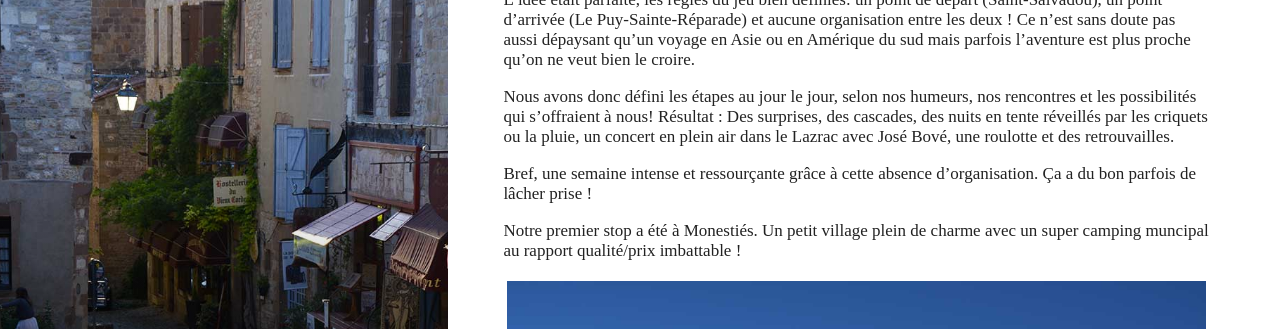
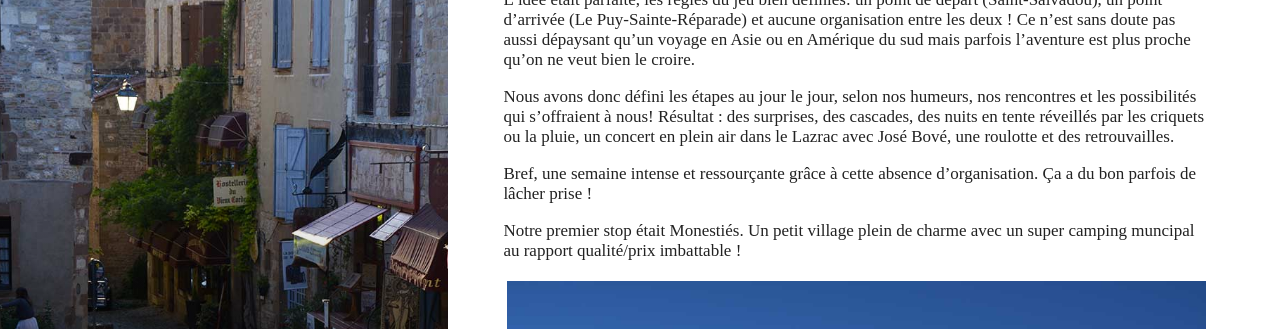
Before and after one commit to FlorentD/cairatuverras.github.io, a Jekyll site: the page built from _posts/2017-09-10-ete-sud.md, in a window 1280 px wide and 900 px high, scrolled down 815 px. Shown: the part 173-502 px from the top of the window. Built offline with Jekyll 4.4.1, drawn with Linux system fonts in a browser that asks for light colours; comment, search, counter and statistics services are not loaded; some of the changed text lies outside the part shown.

Commit message:
Update 2017-09-10-ete-sud.md

```diff
--- a/_posts/2017-09-10-ete-sud.md
+++ b/_posts/2017-09-10-ete-sud.md
@@ -15,11 +15,11 @@ Il a suffit d'un anniversaire dans l'Averyon mi-août et d'un mariage à Aix-en-
 
 L'idée était parfaite, les règles du jeu bien définies: un point de départ (Saint-Salvadou), un point d'arrivée (Le Puy-Sainte-Réparade) et aucune organisation entre les deux ! Ce n'est sans doute pas aussi dépaysant qu'un voyage en Asie ou en  Amérique du sud mais parfois l'aventure est plus proche qu'on ne veut bien le croire.
 
-Nous avons donc défini les étapes au jour le jour, selon nos humeurs, nos rencontres et les possibilités qui s'offraient à nous! Résultat : Des surprises, des cascades, des nuits en tente réveillés par les criquets ou la pluie, un concert en plein air dans le Lazrac avec José Bové, une roulotte et des retrouvailles.
+Nous avons donc défini les étapes au jour le jour, selon nos humeurs, nos rencontres et les possibilités qui s'offraient à nous! Résultat : des surprises, des cascades, des nuits en tente réveillés par les criquets ou la pluie, un concert en plein air dans le Lazrac avec José Bové, une roulotte et des retrouvailles.
 
 Bref, une semaine intense et ressourçante grâce à cette absence d'organisation. Ça a du bon parfois de lâcher prise !
 
-Notre premier stop a été à Monestiés. Un petit village plein de charme avec un super camping muncipal au rapport qualité/prix imbattable !
+Notre premier stop était Monestiés. Un petit village plein de charme avec un super camping muncipal au rapport qualité/prix imbattable !
 
 [![railroad]({{ site.images }}/ete_sud/panneaudrole.jpg)]({{ site.images }}/ete_sud/panneaudrole.jpg)
 Nous qui craignions les touristes, le village était étrangement calme pour un mois d'août. Un vrai plaisir. Nous avons compris plus tard qu'ils étaient tous à Cordes-sur-Ciel !
```
Also changed, not shown: other parts of _posts/2017-09-10-ete-sud.md (+3 -3 lines).
